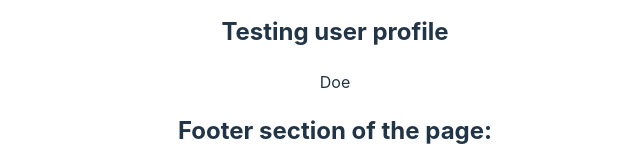
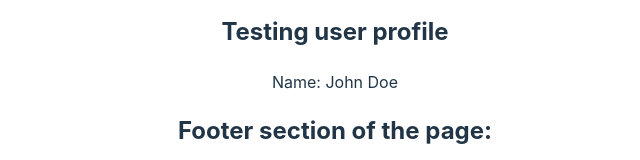
Before and after one commit to paullaster/vueslots, a Vue app: page / in a window 1280 px wide. Shown: the part 1079-1239 px from the top of the page, without its empty margins (305-945 px from the left). Built offline with nearby package versions, Linux system fonts and the light colour scheme.

Commit message:
add files

```diff
--- a/src/App.vue
+++ b/src/App.vue
@@ -14,7 +14,7 @@
 
         <h2>Testing user profile</h2>
         <CurrentUser v-slot:default="slotProps">
-          {{ slotProps.user.lastName }}
+          Name: {{ slotProps.user.firstName + " " + slotProps.user.lastName}}
         </CurrentUser>
       </template>
       <template v-slot:footer>
--- a/src/components/CurrentUser.vue
+++ b/src/components/CurrentUser.vue
@@ -17,6 +17,11 @@ export default {
                 email: 'envkt@example.com',
                 password: '123456',
                 lastLoginDate: new Date(),
+            },
+            metaData: {
+                language: "en",
+                country: "US",
+                currency: "USD"
             }
         }
     }
```
